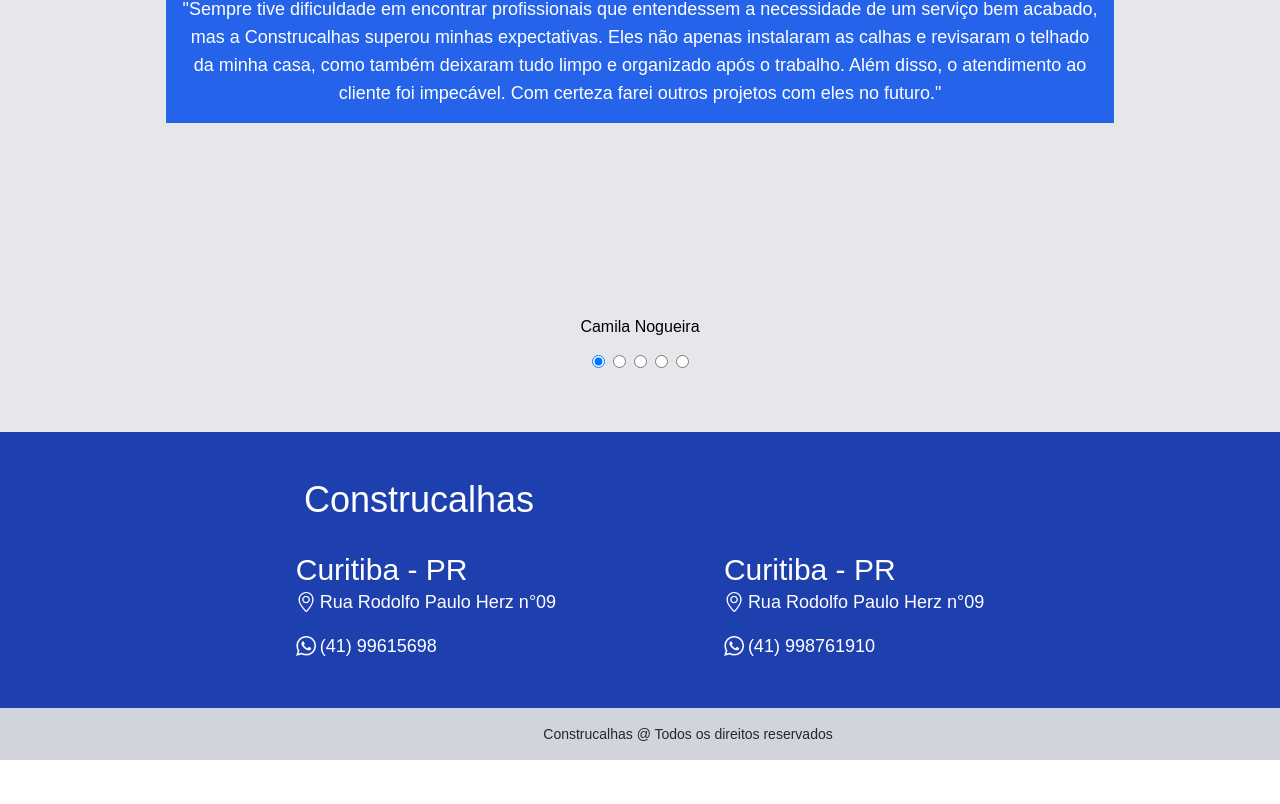
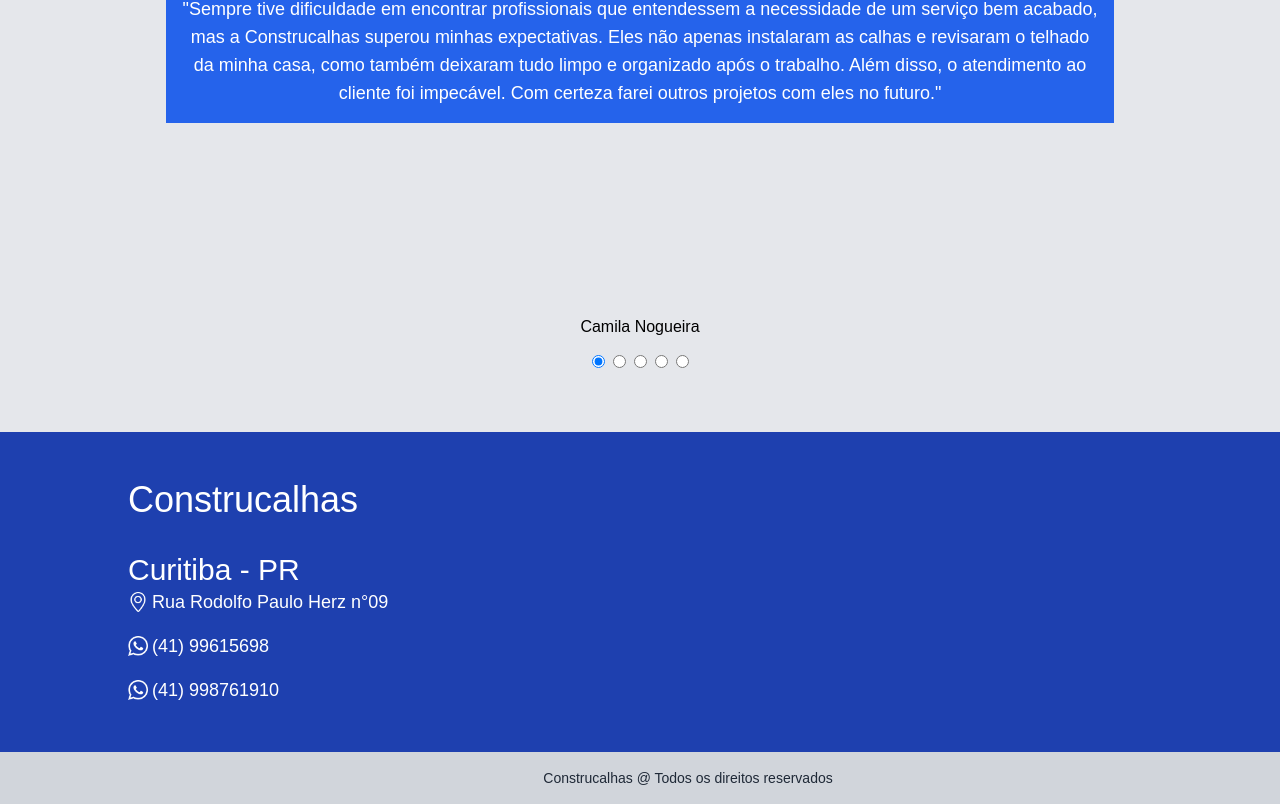
Before and after one commit to AluisioNBR/construcalhas, a Next.js app: page / in a window 1280 px wide. Shown: the part 2119-2923 px from the top of the page. Before the commit the page ends 2879 px from the top, so only its background shows below. Built offline with nearby package versions, Linux system fonts and the light colour scheme; what tailwindcss-animated would draw is missing.

Commit message:
feat: contact updated

```diff
--- a/src/components/Footer/main.tsx
+++ b/src/components/Footer/main.tsx
@@ -5,22 +5,19 @@ import Image from 'next/image';
 export function Main() {
 	return (
 		<div className="flex flex-col md:items-start items-center gap-8 bg-blue-800 p-12 md:px-32 w-full text-white">
-			<h2 className="text-4xl md:mx-16 lg:mx-44">Construcalhas</h2>
+			<h2 className="text-4xl">Construcalhas</h2>
 
-			<div className="flex md:flex-row flex-col md:gap-0 gap-4 items-center justify-evenly w-full">
+			<div className="flex md:flex-row flex-col md:gap-0 gap-4 items-center md:justify-start justify-center w-full">
 				<Contact
-					adress={{ name: 'Rua Rodolfo Paulo Herz n°09', link: 'https://maps.app.goo.gl/1Zfi1RC4S8sjMYg57' }}
+					adress={{
+						name: 'Rua Rodolfo Paulo Herz n°09',
+						link: 'https://maps.app.goo.gl/1Zfi1RC4S8sjMYg57',
+					}}
 					form1={{
 						name: '(41) 99615698',
 						link: 'https://api.whatsapp.com/send?phone=554199615698',
 					}}
-				>
-					Curitiba - PR
-				</Contact>
-
-				<Contact
-					adress={{ name: 'Rua Rodolfo Paulo Herz n°09', link: 'https://maps.app.goo.gl/1Zfi1RC4S8sjMYg57' }}
-					form1={{
+					form2={{
 						name: '(41) 998761910',
 						link: 'https://api.whatsapp.com/send?phone=5541998761910',
 					}}
```
